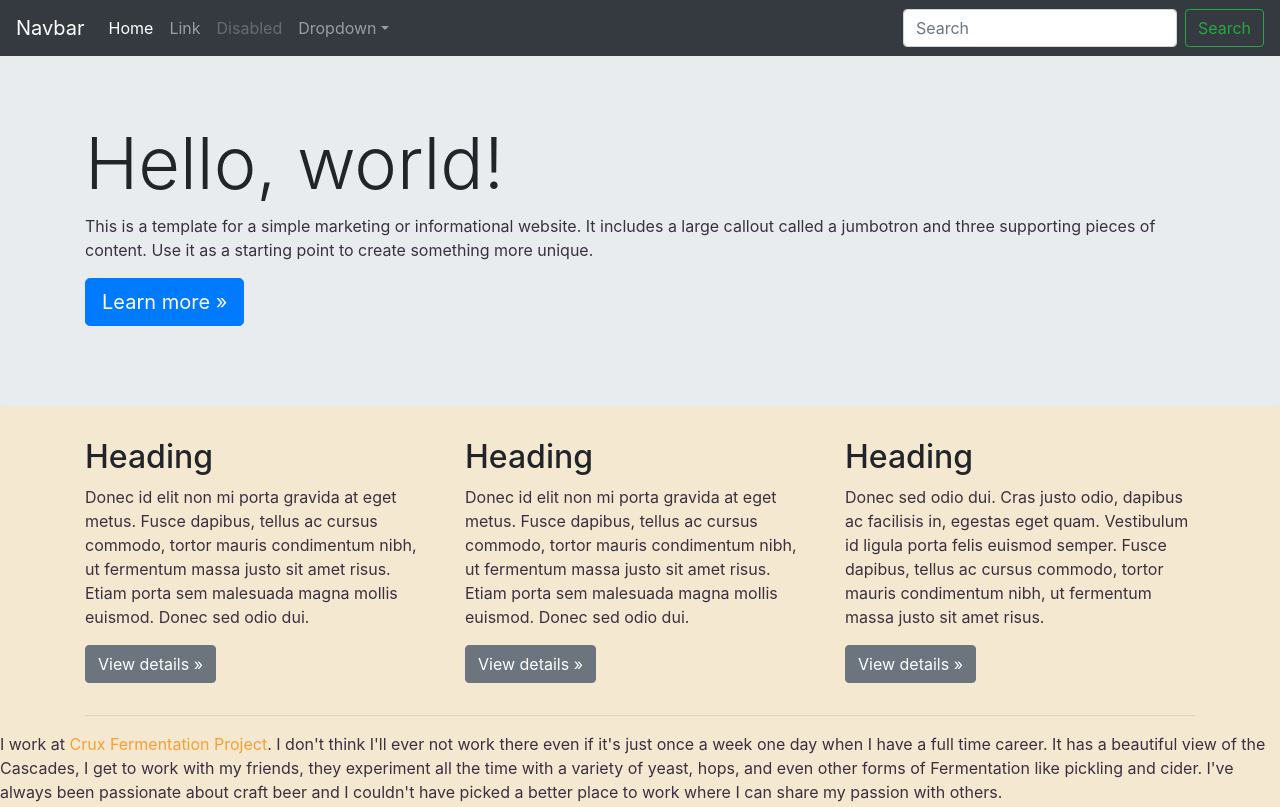
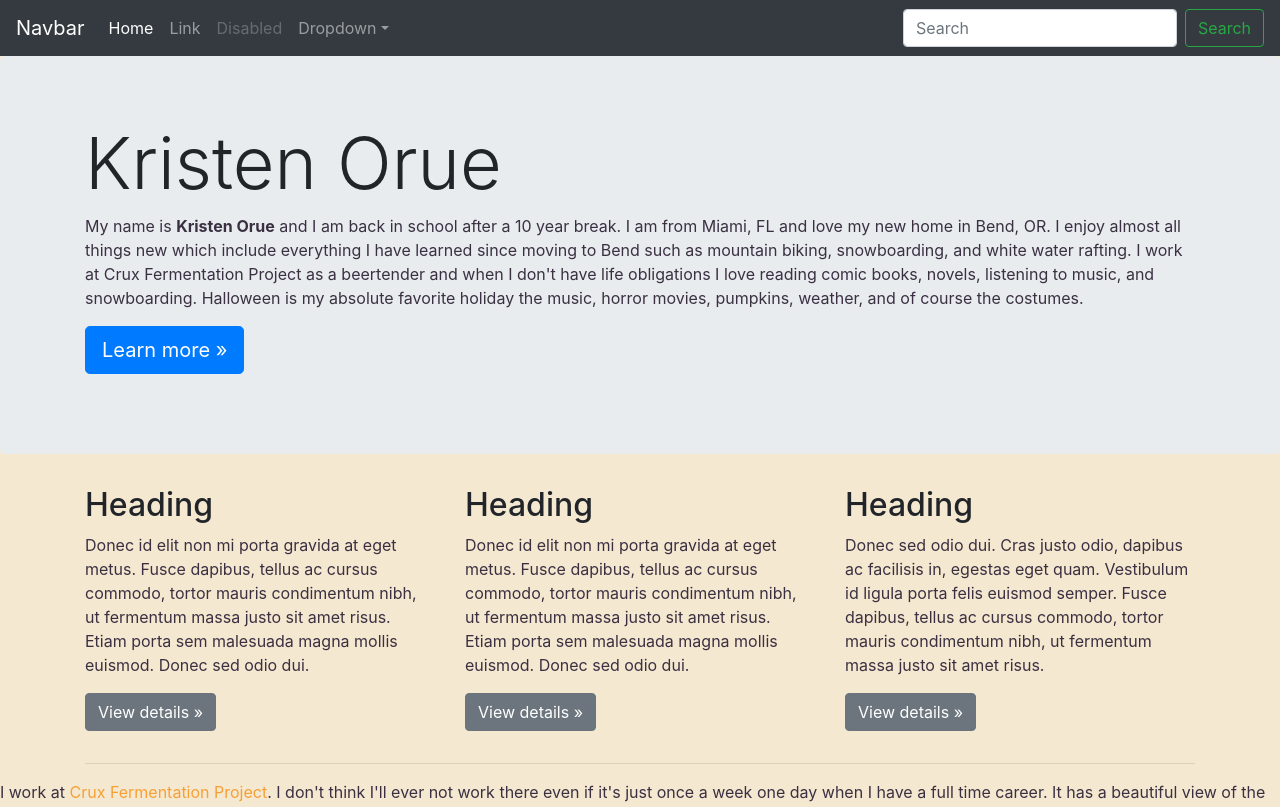
Before and after one commit to KristenOrue/KristenOrue.github.io, a plain HTML site: page index.html in a window 1280 px wide. Shown: the top 807 px of the page. Drawn offline with nearby package versions, Linux system fonts and the light colour scheme.

Commit message:
Content changes bootstrap

```diff
--- a/index.html
+++ b/index.html
@@ -54,8 +54,8 @@
       <!-- Main jumbotron for a primary marketing message or call to action -->
       <div class="jumbotron">
         <div class="container">
-          <h1 class="display-3">Hello, world!</h1>
-          <p>This is a template for a simple marketing or informational website. It includes a large callout called a jumbotron and three supporting pieces of content. Use it as a starting point to create something more unique.</p>
+          <h1 class="display-3">Kristen Orue</h1>
+          <p>My name is <strong>Kristen Orue</strong> and I am back in school after a 10 year break. I am from Miami, FL and love my new home in Bend, OR. I enjoy almost all things new which include everything I have learned since moving to Bend such as mountain biking, snowboarding, and white water rafting. I work at Crux Fermentation Project as a beertender and when I don't have life obligations I love reading comic books, novels, listening to music, and snowboarding. Halloween is my absolute favorite holiday the music,  horror movies, pumpkins, weather, and of course the costumes.</p>
           <p><a class="btn btn-primary btn-lg" href="#" role="button">Learn more &raquo;</a></p>
         </div>
       </div>
@@ -104,7 +104,7 @@
       <a href="#"><img width="75" src="https://static.thenounproject.com/png/225937-200.png"></a>
       </center>
       <hr>
-      <p> My name is <strong>Kristen Orue</strong> and I am back in school after a 10 year break. I am from Miami FL and love my new home in Bend, OR. I enjoy almost all things new which include everything I have learned since moving to Bend. I work at Crux Fermentation Project as a beertender and when I don't have life obligations I love reading comic books, novels, listening to music, and snowboarding. Halloween is my absolute favorite holiday the music,  horror movies, pumpkins, weather, and of course the costumes.</p>
+      <p> My name is <strong>Kristen Orue</strong> and I am back in school after a 10 year break. I am from Miami, FL and love my new home in Bend, OR. I enjoy almost all things new which include everything I have learned since moving to Bend such as mountain biking, snowboarding, and white water rafting. I work at Crux Fermentation Project as a beertender and when I don't have life obligations I love reading comic books, novels, listening to music, and snowboarding. Halloween is my absolute favorite holiday the music,  horror movies, pumpkins, weather, and of course the costumes.</p>
       <div class="column"></div> <h2 style="color:#f6a035">Beertender</h2>
       /21752042_10107181309549942_856485245412560876_n.jpg?_nc_cat=100&oh=a05cdde1950be1ef3ce924cb9ad1c739&oe=5C1F72BC">
 
```
